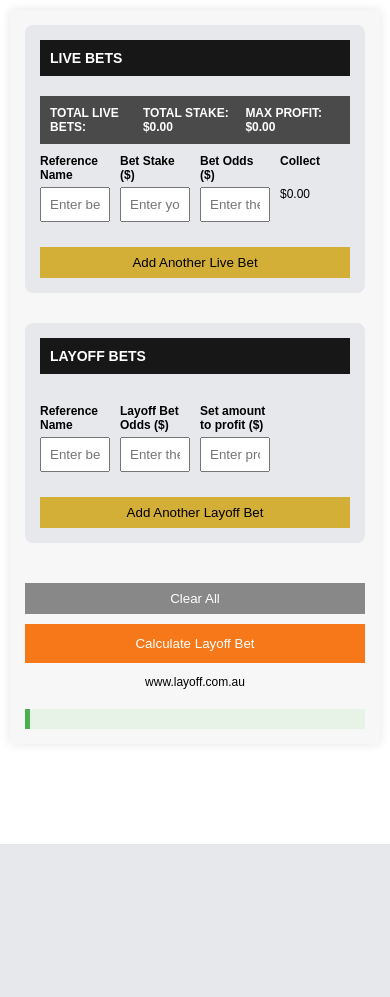
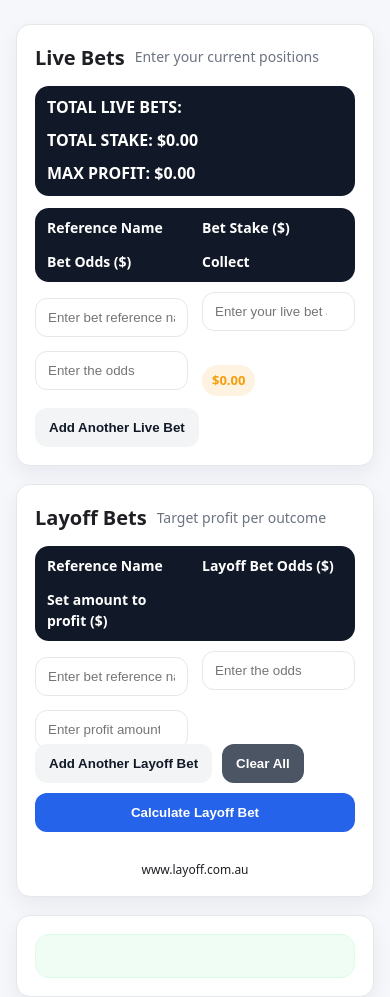
Before and after one commit to liampsmith44/layoff-site, a FastAPI app: page / in a window 390 px wide. Before the commit the page ends 844 px from the top, so only its background shows below. Run offline with FastAPI, Linux system fonts and the light colour scheme.

Commit message:
UI pass: rounded cards, inputs, buttons, badges + responsive

```diff
--- a/templates/index.html
+++ b/templates/index.html
@@ -4,48 +4,188 @@
   <meta charset="UTF-8" />
   <meta name="viewport" content="width=device-width, initial-scale=1.0" />
   <title>Layoff Betting</title>
+
+  <!-- Polished UI styles (rounded, cards, inputs, buttons, responsive) -->
   <style>
-    body { font-family: Arial, sans-serif; margin: 20px; background-color: transparent; }
-    .container { max-width: 800px; background-color: #f7f7f7; padding: 20px; box-shadow: 0 0 10px rgba(0,0,0,.1); margin: 0 auto; }
-    h2 { margin-top: 0; padding-bottom: 10px; color: #fff; background-color: #171717; padding: 10px; font-size: 14px; text-transform: uppercase; text-align: left; }
-    .section { margin-bottom: 30px; padding: 15px; font-size: 12px; background-color: #e6e8eb; border-radius: 8px; }
-    .bet-section { display: grid; grid-template-columns: 1fr 1fr 1fr 1fr; gap: 10px; margin-bottom: 10px; }
-    .bet-section-header { display: grid; grid-template-columns: 1fr 1fr 1fr 1fr; gap: 10px; margin-bottom: 5px; padding-top: 10px; text-align: left; }
-    .bet-section input { padding: 10px; width: 100%; box-sizing: border-box; }
-    button { padding: 10px; background-color: #D4AF37; color: #000; border: none; cursor: pointer; width: 100%; margin-top: 10px; }
-    button:hover { background-color: #a58922; }
-    .calculate-button { background-color: #F77818; color: #fff; }
-    .calculate-button:hover { background-color: #d9721b; }
-    .clear-button { background-color: #888; color: #fff; }
-    .clear-button:hover { background-color: #6f6f6f; }
-    .output { margin-top: 20px; padding: 10px; background-color: #e7f3e7; border-left: 5px solid #4CAF50; }
-    .profit { color: green; }
-    .loss { color: red; }
-    .total-live-summary { padding: 10px 0; display: flex; justify-content: space-between; align-items: center; font-weight: bold; color: #fff; background-color: #4A4A4A; padding: 10px; }
-    .collect-column { font-weight: bold; }
-    .section h2 { margin-bottom: 20px; }
-    label { margin-bottom: 10px; display: block; }
-    @media (max-width: 768px) {
-      .bet-section, .bet-section-header { grid-template-columns: 1fr 1fr 1fr 1fr; }
-      button { width: 100%; }
+    :root{
+      --bg: #f5f7fb;
+      --card: #ffffff;
+      --text: #1e1f24;
+      --muted: #6b7280;
+      --primary: #2563eb;         /* primary brand */
+      --primary-600:#1d4ed8;
+      --primary-700:#1e40af;
+      --accent: #d4af37;          /* your gold */
+      --success:#16a34a;
+      --danger:#dc2626;
+      --warning:#f59e0b;
+      --border:#e5e7eb;
+      --shadow: 0 8px 20px rgba(15, 23, 42, .06);
+      --radius: 14px;
+      --gap: 14px;
     }
-    @media (max-width: 480px) {
-      body { margin: 10px; }
-      .container { padding: 15px; }
-      .bet-section input { padding: 8px; }
-      button { padding: 8px; }
-      .calculate-button { padding: 12px; }
+
+    *{box-sizing:border-box}
+    html,body{height:100%}
+    body{
+      margin:0;
+      background:var(--bg);
+      color:var(--text);
+      font: 16px/1.45 system-ui, -apple-system, Segoe UI, Roboto, Ubuntu, Cantarell, "Helvetica Neue", Arial, "Noto Sans", "Apple Color Emoji","Segoe UI Emoji";
     }
-    .error { color: red; font-size: 12px; margin-top: 5px; }
+
+    .container{
+      max-width: 980px;
+      margin: 24px auto;
+      padding: 0 16px;
+    }
+
+    .card{
+      background:var(--card);
+      border:1px solid var(--border);
+      border-radius:var(--radius);
+      box-shadow:var(--shadow);
+      padding: 18px;
+      margin-bottom: 18px;
+    }
+
+    .card-header{
+      display:flex;
+      align-items:center;
+      gap:10px;
+      margin-bottom: 14px;
+    }
+    .card-title{
+      font-weight:700;
+      font-size: 20px;
+    }
+    .card-sub{
+      color:var(--muted);
+      font-size: 14px;
+    }
+
+    /* Summary bar */
+    .summary-bar{
+      display:grid;
+      grid-template-columns: repeat(3, minmax(0,1fr));
+      gap: 10px;
+      padding: 10px 12px;
+      background:#111827;
+      color:#fff;
+      border-radius: var(--radius);
+      margin-bottom: 12px;
+      font-weight:600;
+    }
+
+    /* Grid rows */
+    .row-grid{
+      display:grid;
+      grid-template-columns: 1.1fr 1fr 1fr 0.8fr;
+      gap:var(--gap);
+      align-items:end;
+      margin-bottom: 10px;
+    }
+
+    /* Keep your old class names working with the new grid */
+    .bet-section-header{
+      display:grid;
+      grid-template-columns: 1.1fr 1fr 1fr 0.8fr;
+      gap:var(--gap);
+      align-items:center;
+      margin: 6px 0 10px;
+      padding:10px 12px;
+      color:#fff;
+      background:#111827;
+      border-radius:var(--radius);
+      font-size:14px;
+    }
+    .bet-section{
+      display:grid;
+      grid-template-columns: 1.1fr 1fr 1fr 0.8fr;
+      gap:var(--gap);
+      align-items:end;
+      margin-bottom: 10px;
+    }
+
+    /* Inputs */
+    label{font-size:13px;color:var(--muted);display:block;margin-bottom:6px}
+    .input{
+      width:100%;
+      border:1px solid var(--border);
+      border-radius: 12px;
+      padding: 11px 12px;
+      background:#fff;
+      color:var(--text);
+      transition: border-color .15s, box-shadow .15s, transform .03s ease;
+    }
+    .input:focus{
+      outline:none;
+      border-color: var(--primary);
+      box-shadow: 0 0 0 4px rgba(37,99,235,.15);
+    }
+    .input:active{ transform: translateY(0.5px); }
+
+    /* Buttons */
+    .actions{
+      display:flex; gap:10px; flex-wrap:wrap; margin-top: 12px;
+    }
+    .btn{
+      border:0; border-radius:12px;
+      padding: 12px 14px; font-weight:600;
+      cursor:pointer; transition: filter .15s, transform .03s ease;
+    }
+    .btn-primary{ background: var(--primary); color:#fff; }
+    .btn-primary:hover{ filter: brightness(1.05); }
+    .btn-primary:active{ transform: translateY(0.5px); }
+    .btn-secondary{ background:#4b5563; color:#fff; }
+    .btn-ghost{ background:#f3f4f6; color:#111827; }
+    .btn:disabled{ opacity:.6; cursor:not-allowed; }
+
+    /* Badges / results */
+    .badge{
+      display:inline-flex; align-items:center; gap:8px;
+      padding: 6px 10px; border-radius:999px; font-weight:600; font-size: 13px;
+    }
+    .badge.success{ background: rgba(22,163,74,.1); color: #16a34a; }
+    .badge.danger{ background: rgba(220,38,38,.10); color: #dc2626; }
+    .badge.warning{ background: rgba(245,158,11,.12); color: #f59e0b; }
+
+    .output{
+      background: #f0fdf4;
+      border:1px solid #dcfce7;
+      border-radius: var(--radius);
+      padding: 14px;
+      line-height:1.6;
+      min-height: 44px;
+    }
+
+    .profit { color: #16a34a; font-weight:600; }
+    .loss   { color: #dc2626; font-weight:600; }
+    .error  { color: #dc2626; font-size:12px; margin-top:6px }
+
+    /* Responsive */
+    @media (max-width: 900px){
+      .row-grid,.bet-section,.bet-section-header{ grid-template-columns: 1fr 1fr; }
+      .summary-bar{ grid-template-columns: 1fr; }
+    }
+    @media (max-width: 540px){
+      .actions{ position: sticky; bottom: 12px; z-index: 10 }
+      .btn-primary{ width:100% }
+    }
   </style>
 </head>
+
 <body>
   <div class="container">
-    <!-- Live Bet Section -->
-    <div class="section">
-      <h2>Live Bets</h2>
 
-      <div class="total-live-summary" id="running-total">
+    <!-- Live Bets -->
+    <div class="card">
+      <div class="card-header">
+        <div class="card-title">Live Bets</div>
+        <div class="card-sub">Enter your current positions</div>
+      </div>
+
+      <div class="summary-bar" id="running-total">
         <div>TOTAL LIVE BETS:</div>
         <div>TOTAL STAKE: $0.00</div>
         <div>MAX PROFIT: $0.00</div>
@@ -55,37 +195,42 @@
         <div><strong>Reference Name</strong></div>
         <div><strong>Bet Stake ($)</strong></div>
         <div><strong>Bet Odds ($)</strong></div>
-        <div class="collect-column"><strong>Collect</strong></div>
+        <div><strong>Collect</strong></div>
       </div>
 
       <div id="live-bets-container">
         <div class="bet-section">
           <div>
-            <input type="text" id="bet1Name-1" placeholder="Enter bet reference name"
+            <input class="input" type="text" id="bet1Name-1" placeholder="Enter bet reference name"
                    oninput="updateRunningTotal()" />
           </div>
           <div>
-            <input type="text" id="bet1Amount-1" placeholder="Enter your live bet amount"
+            <input class="input" type="number" inputmode="decimal" id="bet1Amount-1" placeholder="Enter your live bet amount"
                    oninput="validateInput(this,'number'); updateRunningTotal(); updateCollect(1);" />
             <div id="error-bet1Amount-1" class="error"></div>
           </div>
           <div>
-            <input type="text" id="odds1-1" step="0.01" placeholder="Enter the odds"
+            <input class="input" type="number" inputmode="decimal" id="odds1-1" step="0.01" placeholder="Enter the odds"
                    oninput="validateInput(this,'decimal'); updateRunningTotal(); updateCollect(1);" />
             <div id="error-odds1-1" class="error"></div>
           </div>
           <div>
-            <span id="collect1-1">$0.00</span>
+            <span class="badge warning" id="collect1-1">$0.00</span>
           </div>
         </div>
       </div>
 
-      <button onclick="addLiveBet()">Add Another Live Bet</button>
+      <div class="actions">
+        <button class="btn btn-ghost" onclick="addLiveBet()">Add Another Live Bet</button>
+      </div>
     </div>
 
-    <!-- Layoff Bet Section -->
-    <div class="section">
-      <h2>Layoff Bets</h2>
+    <!-- Layoff Bets -->
+    <div class="card">
+      <div class="card-header">
+        <div class="card-title">Layoff Bets</div>
+        <div class="card-sub">Target profit per outcome</div>
+      </div>
 
       <div class="bet-section-header">
         <div><strong>Reference Name</strong></div>
@@ -97,15 +242,15 @@
       <div id="layoff-bets-container">
         <div class="bet-section">
           <div>
-            <input type="text" id="bet2Name-1" placeholder="Enter bet reference name" />
+            <input class="input" type="text" id="bet2Name-1" placeholder="Enter bet reference name" />
           </div>
           <div>
-            <input type="text" id="odds2-1" step="0.01" placeholder="Enter the odds"
+            <input class="input" type="number" inputmode="decimal" id="odds2-1" step="0.01" placeholder="Enter the odds"
                    oninput="validateInput(this,'decimal')" />
             <div id="error-odds2-1" class="error"></div>
           </div>
           <div>
-            <input type="text" id="setAmount-1" placeholder="Enter profit amount"
+            <input class="input" type="number" inputmode="decimal" id="setAmount-1" placeholder="Enter profit amount"
                    oninput="validateInput(this,'number')" />
             <div id="error-setAmount-1" class="error"></div>
           </div>
@@ -113,22 +258,27 @@
         </div>
       </div>
 
-      <button onclick="addLayoffBet()">Add Another Layoff Bet</button>
+      <div class="actions">
+        <button class="btn btn-ghost"     onclick="addLayoffBet()">Add Another Layoff Bet</button>
+        <button class="btn btn-secondary" onclick="clearAllFields()">Clear All</button>
+        <button class="btn btn-primary"   id="calcBtn" onclick="calculateLayoff()">Calculate Layoff Bet</button>
       </div>
 
-    <button class="clear-button" onclick="clearAllFields()">Clear All</button>
-    <button class="calculate-button" onclick="calculateLayoff()">Calculate Layoff Bet</button>
-    <p style="font-size: 12px; text-align: center;">www.layoff.com.au</p>
-
-    <!-- Output Section -->
-    <div class="output" id="output"></div>
+      <p style="font-size:12px; text-align:center; margin:6px 0 0 0;">www.layoff.com.au</p>
     </div>
 
+    <!-- Output -->
+    <div class="card">
+      <div class="output" id="output" aria-live="polite"></div>
+    </div>
+  </div>
+
+  <!-- Your logic with small tweaks to add 'input' class in dynamic rows -->
   <script>
     let liveBetCount = 1;
     let layoffBetCount = 1;
 
-    // Basic input validation
+    // Validation
     function validateInput(input, type) {
       const value = input.value.trim();
       const regex = (type === 'number')
@@ -146,13 +296,16 @@
       }
     }
 
+    // Pretty money
+    function money(x){ return '$' + Number(x).toFixed(2); }
+
     // Update "collect" cell for a live bet row
     function updateCollect(row) {
       const stake = parseFloat(document.getElementById(`bet1Amount-${row}`)?.value) || 0;
       const odds  = parseFloat(document.getElementById(`odds1-${row}`)?.value) || 0;
       const collect = isFinite(stake * odds) ? stake * odds : 0;
       const cell = document.getElementById(`collect1-${row}`);
-      if (cell) cell.textContent = `$${collect.toFixed(2)}`;
+      if (cell) cell.textContent = money(collect);
     }
 
     // Running totals bar
@@ -169,22 +322,22 @@
           totalLiveStake += stake;
           const collectAmount = stake * odds;
           if (collectAmount > maxCollect) maxCollect = collectAmount;
-          if (collectDisplay) collectDisplay.textContent = `$${collectAmount.toFixed(2)}`;
+          if (collectDisplay) collectDisplay.textContent = money(collectAmount);
         } else if (collectDisplay) {
-          collectDisplay.textContent = `$0.00`;
+          collectDisplay.textContent = money(0);
         }
       }
 
       const maxProfit = Math.max(0, maxCollect - totalLiveStake);
       const run = document.getElementById('running-total');
       run.innerHTML = `
-        <div>TOTAL LIVE BETS:</div>
-        <div>TOTAL STAKE: $${totalLiveStake.toFixed(2)}</div>
-        <div>MAX PROFIT: $${maxProfit.toFixed(2)}</div>
+        <div>TOTAL LIVE BETS: ${liveBetCount}</div>
+        <div>TOTAL STAKE: ${money(totalLiveStake)}</div>
+        <div>MAX PROFIT: ${money(maxProfit)}</div>
       `;
     }
 
-    // Add another live bet row
+    // Add another live bet row (now with .input classes)
     function addLiveBet() {
       liveBetCount++;
       const container = document.getElementById('live-bets-container');
@@ -193,27 +346,27 @@
 
       betSection.innerHTML = `
         <div>
-          <input type="text" id="bet1Name-${liveBetCount}" placeholder="Enter reference name"
+          <input class="input" type="text" id="bet1Name-${liveBetCount}" placeholder="Enter reference name"
                  oninput="updateRunningTotal()" />
         </div>
         <div>
-          <input type="text" id="bet1Amount-${liveBetCount}" placeholder="Enter your live bet amount"
+          <input class="input" type="number" inputmode="decimal" id="bet1Amount-${liveBetCount}" placeholder="Enter your live bet amount"
                  oninput="validateInput(this,'number'); updateRunningTotal(); updateCollect(${liveBetCount});" />
           <div id="error-bet1Amount-${liveBetCount}" class="error"></div>
         </div>
         <div>
-          <input type="text" id="odds1-${liveBetCount}" step="0.01" placeholder="Enter the odds"
+          <input class="input" type="number" inputmode="decimal" id="odds1-${liveBetCount}" step="0.01" placeholder="Enter the odds"
                  oninput="validateInput(this,'decimal'); updateRunningTotal(); updateCollect(${liveBetCount});" />
           <div id="error-odds1-${liveBetCount}" class="error"></div>
         </div>
         <div>
-          <span id="collect1-${liveBetCount}">$0.00</span>
+          <span class="badge warning" id="collect1-${liveBetCount}">$0.00</span>
         </div>
       `;
       container.appendChild(betSection);
     }
 
-    // Add another layoff bet row
+    // Add another layoff bet row (now with .input classes)
     function addLayoffBet() {
       layoffBetCount++;
       const container = document.getElementById('layoff-bets-container');
@@ -222,15 +375,15 @@
 
       betSection.innerHTML = `
         <div>
-          <input type="text" id="bet2Name-${layoffBetCount}" placeholder="Enter reference name" />
+          <input class="input" type="text" id="bet2Name-${layoffBetCount}" placeholder="Enter reference name" />
         </div>
         <div>
-          <input type="text" id="odds2-${layoffBetCount}" step="0.01" placeholder="Enter the odds"
+          <input class="input" type="number" inputmode="decimal" id="odds2-${layoffBetCount}" step="0.01" placeholder="Enter the odds"
                  oninput="validateInput(this,'decimal')" />
           <div id="error-odds2-${layoffBetCount}" class="error"></div>
         </div>
         <div>
-          <input type="text" id="setAmount-${layoffBetCount}" placeholder="Enter profit amount"
+          <input class="input" type="number" inputmode="decimal" id="setAmount-${layoffBetCount}" placeholder="Enter profit amount"
                  oninput="validateInput(this,'number')" />
           <div id="error-setAmount-${layoffBetCount}" class="error"></div>
         </div>
@@ -239,33 +392,24 @@
       container.appendChild(betSection);
     }
 
-
-// pretty money
-function money(x){ return '$' + Number(x).toFixed(2); }
-
-// simple Gaussian elimination (no external libs)
+    // Simple Gaussian elimination (no libs)
     function solveLinearSystem(A, b) {
       const n = A.length;
-  // Deep copy
       A = A.map(row => row.slice());
       b = b.slice();
-
       const EPS = 1e-9;
 
       // Forward elimination
       for (let i = 0; i < n; i++) {
-    // pivot
         let piv = i;
         for (let r = i + 1; r < n; r++) {
           if (Math.abs(A[r][i]) > Math.abs(A[piv][i])) piv = r;
         }
         if (Math.abs(A[piv][i]) < EPS) throw new Error('System is singular or ill-conditioned.');
-    // swap rows
         if (piv !== i) {
           [A[i], A[piv]] = [A[piv], A[i]];
           [b[i], b[piv]] = [b[piv], b[i]];
         }
-    // eliminate below
         for (let r = i + 1; r < n; r++) {
           const f = A[r][i] / A[i][i];
           for (let c = i; c < n; c++) A[r][c] -= f * A[i][c];
@@ -284,6 +428,9 @@ function solveLinearSystem(A, b) {
     }
 
     function calculateLayoff() {
+      const btn = document.getElementById('calcBtn');
+      btn.disabled = true; btn.textContent = 'Calculating…';
+
       const out = document.getElementById('output');
       out.innerHTML = '';
 
@@ -314,6 +461,7 @@ function calculateLayoff() {
 
       if (lay.length === 0) {
         out.innerHTML = '<em>Please enter at least one layoff bet (odds + target profit).</em>';
+        btn.disabled = false; btn.textContent = 'Calculate Layoff Bet';
         return;
       }
 
@@ -329,19 +477,18 @@ function calculateLayoff() {
         b[r] = totalLiveStake + lay[r].target;
       }
 
-  // 4) Solve for stakes
+      // 4) Solve
       let stakes;
       try {
         stakes = solveLinearSystem(A, b);
       } catch (e) {
         out.innerHTML = `<span class="loss">Could not compute stakes: ${e.message}</span>`;
+        btn.disabled = false; btn.textContent = 'Calculate Layoff Bet';
         return;
       }
-
-  // Optional: clamp tiny negative (-0.00) to zero due to floating point
       stakes = stakes.map(x => Math.abs(x) < 1e-7 ? 0 : x);
 
-  // Show layoff stakes
+      // Display layoff stakes
       let totalLayoffStake = 0;
       for (let i = 0; i < n; i++) {
         const s = stakes[i];
@@ -350,7 +497,7 @@ function calculateLayoff() {
       }
       out.innerHTML += '<br/>';
 
-  // 5) Actual profits for each outcome
+      // 5) Profits for each outcome
       const totalOutlay = totalLiveStake + totalLayoffStake;
 
       // Live outcomes
@@ -360,14 +507,32 @@ function calculateLayoff() {
         out.innerHTML += `<span class="${cls}">If ${bLive.name} wins: ${profit >= 0 ? '+' : ''}${money(profit)}</span><br/>`;
       }
 
-  // Layoff outcomes (these should match targets, modulo rounding cents)
+      // Layoff outcomes (should match targets modulo rounding)
       for (let i = 0; i < n; i++) {
         const profit = stakes[i] * lay[i].odds - totalOutlay;
         const cls = profit >= 0 ? 'profit' : 'loss';
         out.innerHTML += `<span class="${cls}">If ${lay[i].name} wins: ${profit >= 0 ? '+' : ''}${money(profit)}</span> (target ${money(lay[i].target)})<br/>`;
       }
+
+      btn.disabled = false; btn.textContent = 'Calculate Layoff Bet';
     }
 
+    // Clear all fields
+    function clearAllFields() {
+      document.getElementById('output').innerHTML = '';
+      for (let i = 1; i <= liveBetCount; i++) {
+        const n = document.getElementById(`bet1Name-${i}`);    if (n) n.value = '';
+        const a = document.getElementById(`bet1Amount-${i}`);  if (a) a.value = '';
+        const o = document.getElementById(`odds1-${i}`);       if (o) o.value = '';
+        const c = document.getElementById(`collect1-${i}`);    if (c) c.textContent = '$0.00';
+      }
+      for (let j = 1; j <= layoffBetCount; j++) {
+        const n = document.getElementById(`bet2Name-${j}`);    if (n) n.value = '';
+        const o = document.getElementById(`odds2-${j}`);       if (o) o.value = '';
+        const s = document.getElementById(`setAmount-${j}`);   if (s) s.value = '';
+      }
+      updateRunningTotal();
+    }
   </script>
 </body>
 </html>
```
Lines whose indentation alone changed are shown as unchanged.
